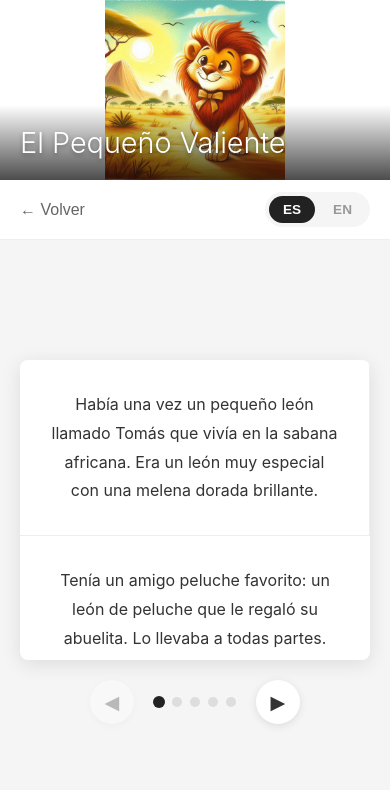
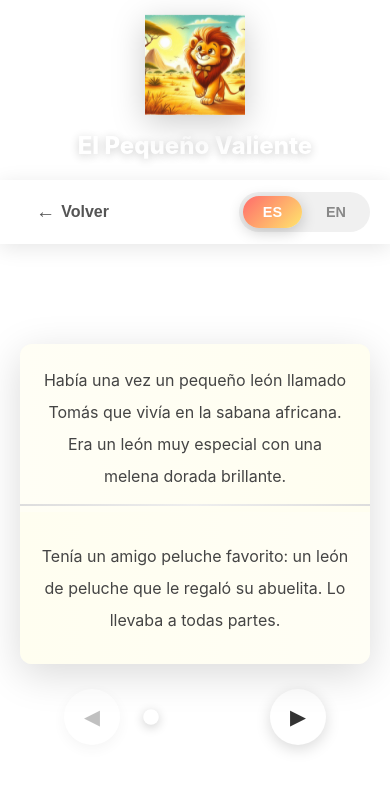
Before and after one commit to rodcas1982/hotmart-cuentos-svelte, a SvelteKit app: page /story in a window 390 px wide. Shown: the top 790 px of the page. Built offline with nearby package versions, Linux system fonts and the light colour scheme.

Commit message:
Add GitHub Pages workflow

```diff
--- a/src/routes/+page.svelte
+++ b/src/routes/+page.svelte
@@ -1,29 +1,60 @@
 <script lang="ts">
     import { stories } from '$lib/data/stories';
+
+    const colors = [
+        '#FF6B6B', '#4ECDC4', '#45B7D1', '#96CEB4',
+        '#FFEAA7', '#DDA0DD', '#98D8C8', '#F7DC6F',
+        '#BB8FCE', '#85C1E9', '#F8B500', '#52B788'
+    ];
 </script>
 
+<svelte:head>
+    <link href="https://fonts.googleapis.com/css2?family=Fredoka:wght@400;500;600;700&family=Baloo+2:wght@400;500;600;700;800&display=swap" rel="stylesheet">
+</svelte:head>
+
 <div class="home">
+    <!-- Header moderno -->
     <header>
-        <h1>Biblioteca de Cuentos</h1>
-        <p>12 historias bilingües para niños</p>
+        <div class="header-bg">
+            <div class="shapes">
+                <div class="shape s1"></div>
+                <div class="shape s2"></div>
+                <div class="shape s3"></div>
+                <div class="shape s4"></div>
+            </div>
+        </div>
+        <div class="header-content">
+            <div class="logo">📚</div>
+            <h1>Biblioteca de Cuentos</h1>
+            <p>12 historias bilingües mágicas</p>
+            <div class="badges">
+                <span class="badge">🇪🇸 Español</span>
+                <span class="badge">🇬🇧 English</span>
+            </div>
+        </div>
     </header>
 
-    <main class="stories-grid">
-        {#each stories as story, i}
-            <a href="/story?id={story.id}" class="story-card">
-                <div class="card-image">
-                    <img src="/images/{story.image}" alt={story.title.es} />
-                </div>
-                <div class="card-content">
-                    <h2>{story.title.es}</h2>
-                    <p>{story.title.en}</p>
-                </div>
-            </a>
-        {/each}
+    <!-- Grid de cuentos -->
+    <main class="container">
+        <div class="stories-grid">
+            {#each stories as story, i}
+                <a href="/story?id={story.id}" class="story-card" style="--card-color: {colors[i]}">
+                    <div class="card-img-wrap">
+                        <img src="/images/{story.image}" alt={story.title.es} />
+                    </div>
+                    <div class="card-body">
+                        <h2>{story.title.es}</h2>
+                        <p class="en">{story.title.en}</p>
+                        <span class="pages">{story.pages.length} páginas</span>
+                    </div>
+                    <div class="card-decoration"></div>
+                </a>
+            {/each}
+        </div>
     </main>
 
     <footer>
-        <p>© Gerardo Rodríguez C</p>
+        <p>✨ Hecho con ❤️ por Gerardo Rodríguez C</p>
     </footer>
 </div>
 
@@ -35,8 +66,8 @@
     }
 
     :global(body) {
-        font-family: -apple-system, BlinkMacSystemFont, 'Segoe UI', sans-serif;
-        background: #fafafa;
+        font-family: 'Baloo 2', 'Fredoka', -apple-system, BlinkMacSystemFont, sans-serif;
+        background: #f8f9fe;
         min-height: 100vh;
     }
 
@@ -46,84 +77,200 @@
         flex-direction: column;
     }
 
+    /* Header */
     header {
-        padding: 40px 20px;
-        text-align: center;
+        position: relative;
+        padding: 50px 20px 60px;
+        background: linear-gradient(135deg, #667eea 0%, #764ba2 100%);
+        overflow: hidden;
+    }
+
+    .header-bg {
+        position: absolute;
+        inset: 0;
+    }
+
+    .shapes {
+        position: absolute;
+        inset: 0;
+        overflow: hidden;
+    }
+
+    .shape {
+        position: absolute;
+        border-radius: 50%;
+        opacity: 0.1;
         background: white;
     }
 
+    .s1 { width: 200px; height: 200px; top: -50px; right: -50px; }
+    .s2 { width: 150px; height: 150px; bottom: -30px; left: 10%; }
+    .s3 { width: 80px; height: 80px; top: 20%; left: 20%; }
+    .s4 { width: 120px; height: 120px; bottom: -40px; right: 20%; }
+
+    .header-content {
+        position: relative;
+        z-index: 1;
+        text-align: center;
+    }
+
+    .logo {
+        font-size: 4rem;
+        margin-bottom: 15px;
+        animation: bounce 2s ease infinite;
+    }
+
+    @keyframes bounce {
+        0%, 100% { transform: translateY(0); }
+        50% { transform: translateY(-10px); }
+    }
+
     header h1 {
-        font-size: 1.8rem;
-        font-weight: 300;
-        color: #222;
+        font-size: 2.5rem;
+        font-weight: 800;
+        color: white;
+        text-shadow: 0 2px 10px rgba(0,0,0,0.2);
         margin-bottom: 8px;
     }
 
     header p {
-        color: #888;
+        font-size: 1.2rem;
+        color: rgba(255,255,255,0.9);
+        margin-bottom: 20px;
     }
 
-    main {
+    .badges {
+        display: flex;
+        justify-content: center;
+        gap: 12px;
+    }
+
+    .badge {
+        background: rgba(255,255,255,0.2);
+        padding: 8px 16px;
+        border-radius: 20px;
+        font-size: 0.9rem;
+        color: white;
+        font-weight: 600;
+    }
+
+    /* Container */
+    .container {
         flex: 1;
-        max-width: 1000px;
+        max-width: 1200px;
         margin: 0 auto;
-        padding: 30px 20px;
+        padding: 40px 20px;
     }
 
     .stories-grid {
         display: grid;
-        grid-template-columns: repeat(auto-fill, minmax(240px, 1fr));
-        gap: 20px;
+        grid-template-columns: repeat(auto-fill, minmax(260px, 1fr));
+        gap: 25px;
     }
 
+    /* Card */
     .story-card {
         background: white;
-        border-radius: 12px;
+        border-radius: 20px;
         overflow: hidden;
         text-decoration: none;
-        box-shadow: 0 2px 12px rgba(0,0,0,0.06);
-        transition: all 0.3s;
+        box-shadow: 0 8px 30px rgba(0,0,0,0.08);
+        transition: all 0.4s cubic-bezier(0.175, 0.885, 0.32, 1.275);
+        position: relative;
     }
 
     .story-card:hover {
-        transform: translateY(-4px);
-        box-shadow: 0 8px 24px rgba(0,0,0,0.12);
+        transform: translateY(-8px);
+        box-shadow: 0 20px 40px rgba(0,0,0,0.15);
     }
 
-    .card-image {
-        height: 160px;
-        background: #f5f5f5;
+    .card-img-wrap {
+        height: 180px;
+        background: linear-gradient(135deg, var(--card-color) 0%, color-mix(in srgb, var(--card-color) 70%, white) 100%);
         display: flex;
         align-items: center;
         justify-content: center;
+        padding: 15px;
     }
 
-    .card-image img {
+    .card-img-wrap img {
         width: 100%;
         height: 100%;
         object-fit: contain;
+        filter: drop-shadow(0 4px 8px rgba(0,0,0,0.15));
     }
 
-    .card-content {
-        padding: 16px;
+    .card-body {
+        padding: 20px;
     }
 
-    .card-content h2 {
-        font-size: 1rem;
-        font-weight: 600;
-        color: #222;
+    .card-body h2 {
+        font-size: 1.15rem;
+        font-weight: 800;
+        color: #333;
         margin-bottom: 4px;
     }
 
-    .card-content p {
-        font-size: 0.85rem;
+    .card-body .en {
+        font-size: 0.95rem;
         color: #888;
+        font-style: italic;
+        margin-bottom: 12px;
     }
 
+    .pages {
+        display: inline-block;
+        background: var(--card-color);
+        color: white;
+        padding: 4px 12px;
+        border-radius: 12px;
+        font-size: 0.8rem;
+        font-weight: 600;
+    }
+
+    .card-decoration {
+        position: absolute;
+        top: 10px;
+        right: 10px;
+        width: 30px;
+        height: 30px;
+        background: rgba(255,255,255,0.3);
+        border-radius: 50%;
+    }
+
+    /* Footer */
     footer {
-        padding: 20px;
+        padding: 30px;
         text-align: center;
         color: #aaa;
-        font-size: 0.8rem;
+        font-size: 0.9rem;
+    }
+
+    /* Mobile */
+    @media (max-width: 600px) {
+        header {
+            padding: 40px 20px 50px;
+        }
+
+        header h1 {
+            font-size: 1.8rem;
+        }
+
+        .stories-grid {
+            grid-template-columns: repeat(auto-fill, minmax(150px, 1fr));
+            gap: 15px;
+        }
+
+        .card-img-wrap {
+            height: 120px;
+        }
+
+        .card-body {
+            padding: 12px;
+        }
+
+        .card-body h2 {
+            font-size: 1rem;
+        }
     }
 </style>
--- a/src/routes/story/+page.svelte
+++ b/src/routes/story/+page.svelte
@@ -1,7 +1,6 @@
 <script lang="ts">
-    import { stories, type Story } from '$lib/data/stories';
+    import { stories } from '$lib/data/stories';
 
-    // Get story from URL
     const urlParams = new URLSearchParams(typeof window !== 'undefined' ? window.location.search : '');
     const storyId = urlParams.get('story') || '01-valiente';
     const story: Story = stories.find(s => s.id === storyId) || stories[0];
@@ -10,7 +9,24 @@
     let lang: 'es' | 'en' = 'es';
     let isFlipping = false;
 
-    // Calculate total pages (pairs for book view)
+    // Get gradient based on story
+    const gradients: Record<string, string> = {
+        '01-valiente': 'linear-gradient(135deg, #FF6B6B, #FFE66D)',
+        '02-luna': 'linear-gradient(135deg, #667eea, #764ba2)',
+        '03-max': 'linear-gradient(135deg, #11998e, #38ef7d)',
+        '04-sofia': 'linear-gradient(135deg, #56ab2f, #a8e063)',
+        '05-tito': 'linear-gradient(135deg, #F7971E, #FFD200)',
+        '06-dragon': 'linear-gradient(135deg, #2C3E50, #4CA1AF)',
+        '07-lunaviaje': 'linear-gradient(135deg, #1a2a6c, #b21f1f, #fdbb2d)',
+        '08-selva': 'linear-gradient(135deg, #134E5E, #71B280)',
+        '09-castillo': 'linear-gradient(135deg, #8E2DE2, #4A00E0)',
+        '10-contando': 'linear-gradient(135deg, #FC466B, #3F5EFB)',
+        '11-abc': 'linear-gradient(135deg, #F093FB, #F5576C)',
+        '12-colores': 'linear-gradient(135deg, #FF416C, #FF4B2B)'
+    };
+
+    $: gradient = gradients[story.id] || gradients['01-valiente'];
+
     $: totalPages = Math.ceil(story.pages.length / 2);
     $: currentPair = Math.floor(currentPage / 2);
     $: currentLeftPage = currentPage;
@@ -51,30 +67,30 @@
     }
 </script>
 
-<div class="app">
-    <!-- Hero Image -->
+<div class="app" style="--gradient: {gradient}">
+    <!-- Hero con patrón -->
     <header class="hero">
-        <img src="/images/{story.image}" alt={story.title[lang]} />
-        <div class="hero-overlay">
+        <div class="hero-pattern"></div>
+        <div class="hero-content">
+            <img src="/images/{story.image}" alt={story.title[lang]} class="hero-img" />
             <h1>{story.title[lang]}</h1>
         </div>
     </header>
 
     <!-- Controls -->
     <nav class="controls">
-        <button class="back-btn" on:click={goBack}>← Volver</button>
-        <div class="controls-right">
-            <div class="lang-toggle">
-                <button class:active={lang === 'es'} on:click={() => setLang('es')}>ES</button>
-                <button class:active={lang === 'en'} on:click={() => setLang('en')}>EN</button>
-            </div>
+        <button class="back-btn" on:click={goBack}>
+            <span class="icon">←</span> Volver
+        </button>
+        <div class="lang-toggle">
+            <button class:active={lang === 'es'} on:click={() => setLang('es')}>ES</button>
+            <button class:active={lang === 'en'} on:click={() => setLang('en')}>EN</button>
         </div>
     </nav>
 
-    <!-- Book Carousel -->
+    <!-- Book -->
     <main class="book-container">
         <div class="book" class:flipping={isFlipping}>
-            <!-- Left Page -->
             <div class="page left" class:visible={currentLeftPage < story.pages.length}>
                 {#if currentLeftPage < story.pages.length}
                     <div class="page-content">
@@ -82,8 +98,6 @@
                     </div>
                 {/if}
             </div>
-
-            <!-- Right Page -->
             <div class="page right" class:visible={hasRightPage}>
                 {#if hasRightPage}
                     <div class="page-content">
@@ -91,21 +105,27 @@
                     </div>
                 {/if}
             </div>
+            <div class="book-spine"></div>
         </div>
 
         <!-- Navigation -->
         <div class="navigation">
-            <button class="nav-btn" on:click={prevPage} disabled={currentPage === 0}>◀</button>
+            <button class="nav-btn" on:click={prevPage} disabled={currentPage === 0}>
+                <span>◀</span>
+            </button>
             <div class="page-indicator">
                 {#each Array(totalPages) as _, i}
                     <button
                         class="page-dot"
                         class:active={currentPair === i}
                         on:click={() => goToPage(i)}
+                        aria-label="Página {i + 1}"
                     ></button>
                 {/each}
             </div>
-            <button class="nav-btn" on:click={nextPage} disabled={currentPage >= story.pages.length - 1}>▶</button>
+            <button class="nav-btn" on:click={nextPage} disabled={currentPage >= story.pages.length - 1}>
+                <span>▶</span>
+            </button>
         </div>
     </main>
 </div>
@@ -118,8 +138,8 @@
     }
 
     :global(body) {
-        font-family: -apple-system, BlinkMacSystemFont, 'Segoe UI', sans-serif;
-        background: #fafafa;
+        font-family: 'Baloo 2', 'Fredoka', -apple-system, BlinkMacSystemFont, sans-serif;
+        background: var(--gradient);
         min-height: 100vh;
     }
 
@@ -132,32 +152,49 @@
     /* Hero */
     .hero {
         position: relative;
-        width: 100%;
-        height: 250px;
-        background: white;
+        height: 220px;
         overflow: hidden;
     }
 
-    .hero img {
-        width: 100%;
-        height: 100%;
-        object-fit: contain;
+    .hero-pattern {
+        position: absolute;
+        inset: 0;
+        background-image:
+            radial-gradient(circle at 20% 80%, rgba(255,255,255,0.2) 0%, transparent 50%),
+            radial-gradient(circle at 80% 20%, rgba(255,255,255,0.15) 0%, transparent 40%),
+            radial-gradient(circle at 40% 40%, rgba(255,255,255,0.1) 0%, transparent 30%);
     }
 
-    .hero-overlay {
-        position: absolute;
-        bottom: 0;
-        left: 0;
-        right: 0;
+    .hero-content {
+        position: relative;
+        z-index: 1;
+        height: 100%;
+        display: flex;
+        flex-direction: column;
+        align-items: center;
+        justify-content: center;
         padding: 20px;
-        background: linear-gradient(transparent, rgba(0,0,0,0.7));
+    }
+
+    .hero-img {
+        width: 140px;
+        height: 140px;
+        object-fit: contain;
+        filter: drop-shadow(0 8px 16px rgba(0,0,0,0.2));
+        animation: float 3s ease-in-out infinite;
+    }
+
+    @keyframes float {
+        0%, 100% { transform: translateY(0); }
+        50% { transform: translateY(-8px); }
     }
 
     .hero h1 {
         color: white;
-        font-size: 1.8rem;
-        font-weight: 300;
-        text-shadow: 0 2px 4px rgba(0,0,0,0.3);
+        font-size: 2rem;
+        font-weight: 800;
+        text-shadow: 0 2px 10px rgba(0,0,0,0.2);
+        margin-top: 10px;
     }
 
     /* Controls */
@@ -167,65 +204,83 @@
         align-items: center;
         padding: 12px 20px;
         background: white;
-        border-bottom: 1px solid #eee;
+        box-shadow: 0 4px 20px rgba(0,0,0,0.1);
         position: sticky;
         top: 0;
         z-index: 10;
     }
 
     .back-btn {
+        display: flex;
+        align-items: center;
+        gap: 6px;
         background: none;
         border: none;
         font-size: 1rem;
-        color: #666;
+        font-weight: 600;
+        color: #555;
         cursor: pointer;
+        padding: 8px 16px;
+        border-radius: 25px;
+        transition: all 0.2s;
+    }
+
+    .back-btn:hover {
+        background: #f5f5f5;
+    }
+
+    .back-btn .icon {
+        font-size: 1.2rem;
     }
 
     .lang-toggle {
         display: flex;
         gap: 4px;
-        background: #f5f5f5;
+        background: #f0f0f0;
         padding: 4px;
-        border-radius: 20px;
+        border-radius: 25px;
     }
 
     .lang-toggle button {
         background: none;
         border: none;
-        padding: 6px 14px;
-        border-radius: 16px;
-        font-size: 0.85rem;
-        font-weight: 600;
+        padding: 8px 20px;
+        border-radius: 20px;
+        font-size: 0.9rem;
+        font-weight: 700;
         cursor: pointer;
-        color: #999;
-        transition: all 0.2s;
+        color: #888;
+        transition: all 0.3s;
     }
 
     .lang-toggle button.active {
-        background: #222;
+        background: var(--gradient);
         color: white;
+        box-shadow: 0 4px 15px rgba(0,0,0,0.2);
     }
 
-    /* Book Container */
+    /* Book */
     .book-container {
         flex: 1;
         display: flex;
         flex-direction: column;
         align-items: center;
         justify-content: center;
-        padding: 20px;
-        background: #f5f5f5;
+        padding: 30px 20px;
     }
 
     .book {
         display: flex;
         width: 100%;
-        max-width: 800px;
-        height: 400px;
-        background: white;
-        border-radius: 8px;
-        box-shadow: 0 4px 20px rgba(0,0,0,0.1);
+        max-width: 900px;
+        height: 380px;
+        background: #FFFEF5;
+        border-radius: 12px;
+        box-shadow:
+            0 10px 40px rgba(0,0,0,0.15),
+            inset 0 0 60px rgba(0,0,0,0.03);
         overflow: hidden;
+        position: relative;
         transition: transform 0.3s ease;
     }
 
@@ -238,9 +293,9 @@
         display: flex;
         align-items: center;
         justify-content: center;
-        padding: 30px;
-        opacity: 0.4;
-        transition: opacity 0.3s;
+        padding: 30px 40px;
+        opacity: 0.5;
+        transition: all 0.4s;
     }
 
     .page.visible {
@@ -248,7 +303,21 @@
     }
 
     .page.left {
-        border-right: 1px solid #eee;
+        background: linear-gradient(90deg, #FFFEF5, #FFFEF0);
+    }
+
+    .page.right {
+        background: linear-gradient(90deg, #FFFEF0, #FFFEF5);
+    }
+
+    .book-spine {
+        position: absolute;
+        left: 50%;
+        top: 0;
+        bottom: 0;
+        width: 3px;
+        background: linear-gradient(90deg, #ddd, #eee, #ddd);
+        transform: translateX(-50%);
     }
 
     .page-content {
@@ -256,35 +325,38 @@
     }
 
     .page-content p {
-        font-size: 1.1rem;
-        line-height: 1.8;
-        color: #333;
+        font-size: 1.15rem;
+        line-height: 2;
+        color: #444;
     }
 
     /* Navigation */
     .navigation {
         display: flex;
         align-items: center;
-        gap: 20px;
-        margin-top: 20px;
+        gap: 25px;
+        margin-top: 25px;
     }
 
     .nav-btn {
-        width: 44px;
-        height: 44px;
+        width: 56px;
+        height: 56px;
         border-radius: 50%;
         border: none;
         background: white;
         color: #333;
-        font-size: 1.2rem;
+        font-size: 1.3rem;
         cursor: pointer;
-        box-shadow: 0 2px 8px rgba(0,0,0,0.1);
-        transition: all 0.2s;
+        box-shadow: 0 4px 15px rgba(0,0,0,0.15);
+        transition: all 0.3s;
+        display: flex;
+        align-items: center;
+        justify-content: center;
     }
 
     .nav-btn:hover:not(:disabled) {
-        background: #222;
-        color: white;
+        transform: scale(1.1);
+        box-shadow: 0 6px 20px rgba(0,0,0,0.2);
     }
 
     .nav-btn:disabled {
@@ -294,22 +366,27 @@
 
     .page-indicator {
         display: flex;
-        gap: 8px;
+        gap: 10px;
     }
 
     .page-dot {
-        width: 10px;
-        height: 10px;
+        width: 12px;
+        height: 12px;
         border-radius: 50%;
         border: none;
-        background: #ddd;
+        background: rgba(255,255,255,0.4);
         cursor: pointer;
-        transition: all 0.2s;
+        transition: all 0.3s;
+    }
+
+    .page-dot:hover {
+        background: rgba(255,255,255,0.7);
     }
 
     .page-dot.active {
-        background: #222;
-        transform: scale(1.2);
+        background: white;
+        transform: scale(1.3);
+        box-shadow: 0 2px 8px rgba(0,0,0,0.2);
     }
 
     /* Mobile */
@@ -318,18 +395,35 @@
             height: 180px;
         }
 
+        .hero-img {
+            width: 100px;
+            height: 100px;
+        }
+
+        .hero h1 {
+            font-size: 1.5rem;
+        }
+
         .book {
             flex-direction: column;
-            height: 300px;
+            height: 320px;
         }
 
         .page {
-            border-right: none;
-            border-bottom: 1px solid #eee;
+            padding: 20px;
         }
 
         .page-content p {
             font-size: 1rem;
         }
+
+        .book-spine {
+            left: 0;
+            right: 0;
+            top: 50%;
+            width: auto;
+            height: 2px;
+            transform: none;
+        }
     }
 </style>
```
